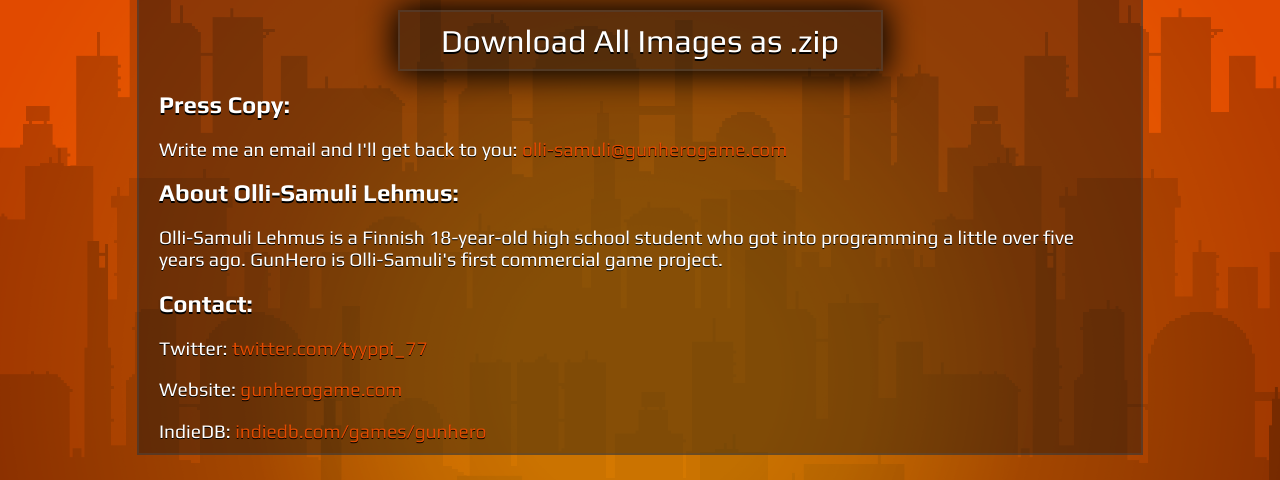
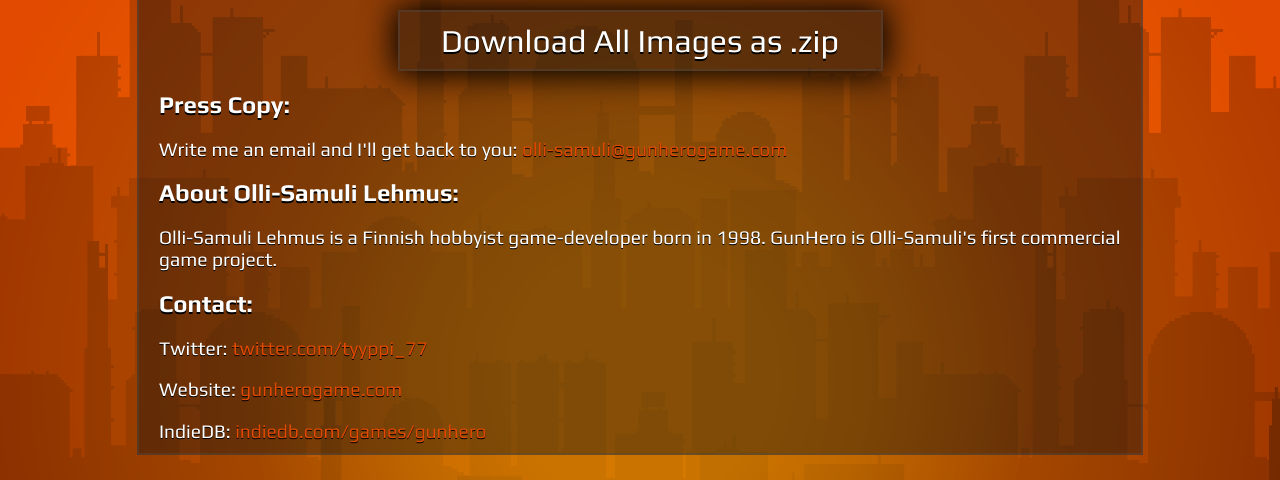
Before and after one commit to Tyyppi77/GunHeroWebsite, a plain HTML site: page press.html in a window 1280 px wide. Shown: the part 4025-4505 px from the top of the page. Drawn offline with Linux system fonts and the light colour scheme; some packages are replaced by stand-ins of ours; a script that the page names is missing.

Commit message:
Fixed my age on the press page

```diff
--- a/press.html
+++ b/press.html
@@ -177,7 +177,7 @@
 
                 <h2>About Olli-Samuli Lehmus:</h2>
                 <p>
-                Olli-Samuli Lehmus is a Finnish 18-year-old high school student who got into programming a little over five years ago. GunHero is Olli-Samuli's first commercial game project.
+                Olli-Samuli Lehmus is a Finnish hobbyist game-developer born in 1998. GunHero is Olli-Samuli's first commercial game project.
                 </p>
 
                 <h2>Contact:</h2>
```
